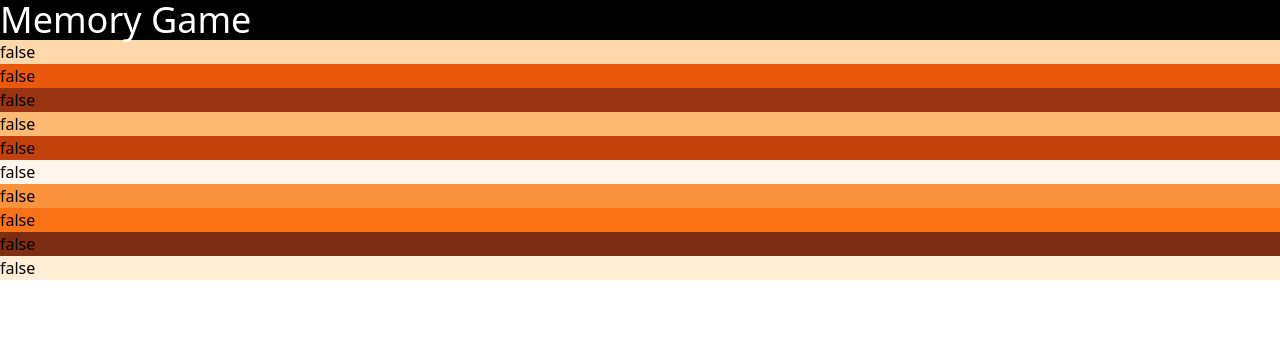
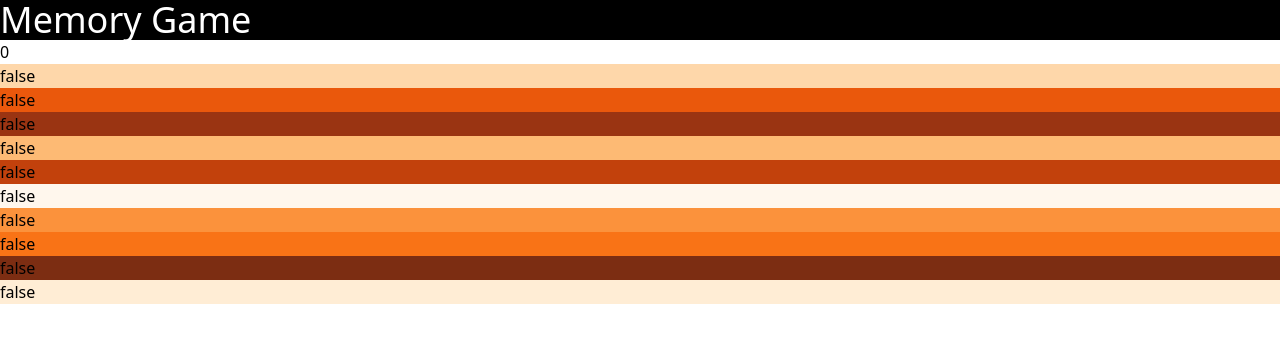
Before and after one commit to bkwong315/memory-game, a React app: page / in a window 1280 px wide. Shown: the top 342 px of the page. Built offline with nearby package versions, Linux system fonts and the light colour scheme; the HTML template or start-up script is replaced by a standard one.

Commit message:
Add score tracking

```diff
--- a/src/App.tsx
+++ b/src/App.tsx
@@ -48,23 +48,29 @@ const App = () => {
       selected: false,
     },
   ]);
+  const [currentScore, setCurrentScore] = useState(0);
   let shuffledChoices: CardInfo[] = shuffle(choices);
 
   const handleCardClick = (idx: number) => {
     if (choices[idx].selected) {
       console.log('Selected choice already');
+      setCurrentScore(0);
     } else {
       setChoices((prevState) => {
         let mutatedArr = [...prevState];
         mutatedArr[idx].selected = true;
         return mutatedArr;
       });
+      setCurrentScore((prevState) => prevState + 1);
     }
   };
 
   return (
     <>
       <h1 className='text-4xl text-white bg-black'>Memory Game</h1>
+      <div className='score-container'>
+        <div className='current-score'>{currentScore}</div>
+      </div>
       <Game choices={shuffledChoices} handleCardClick={handleCardClick} />
     </>
   );
```
